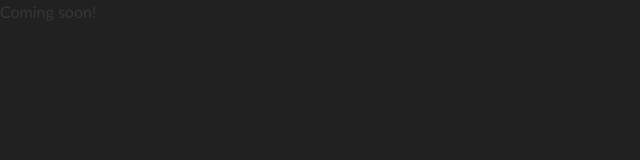
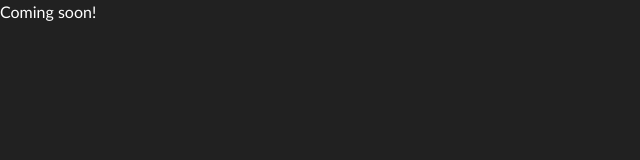
Before and after one commit to TwoGrumpyDevs/twogrumpydevs.github.com, a plain HTML site: page index.html in a window 1280 px wide. Shown: the whole page, without its empty margins (0-640 px from the left). Drawn offline with Linux system fonts and the light colour scheme.

Commit message:
changed text color to white.

```diff
--- a/stylesheets/stylesheet.css
+++ b/stylesheets/stylesheet.css
@@ -57,7 +57,7 @@ Theme Styles
 
 body {
   box-sizing: border-box;
-  color:#373737;
+  color:white;
   background: #212121;
   font-size: 16px;
   font-family: 'Myriad Pro', Calibri, Helvetica, Arial, sans-serif;
```
